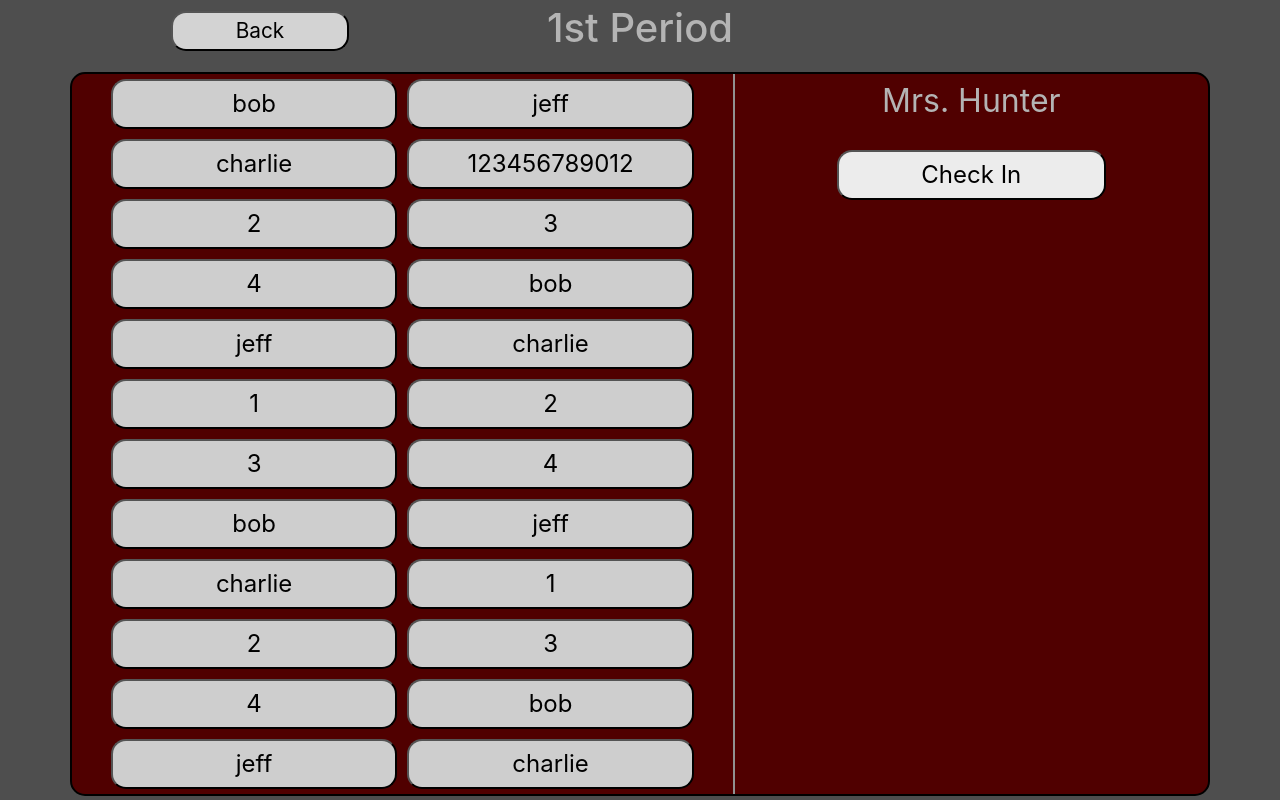
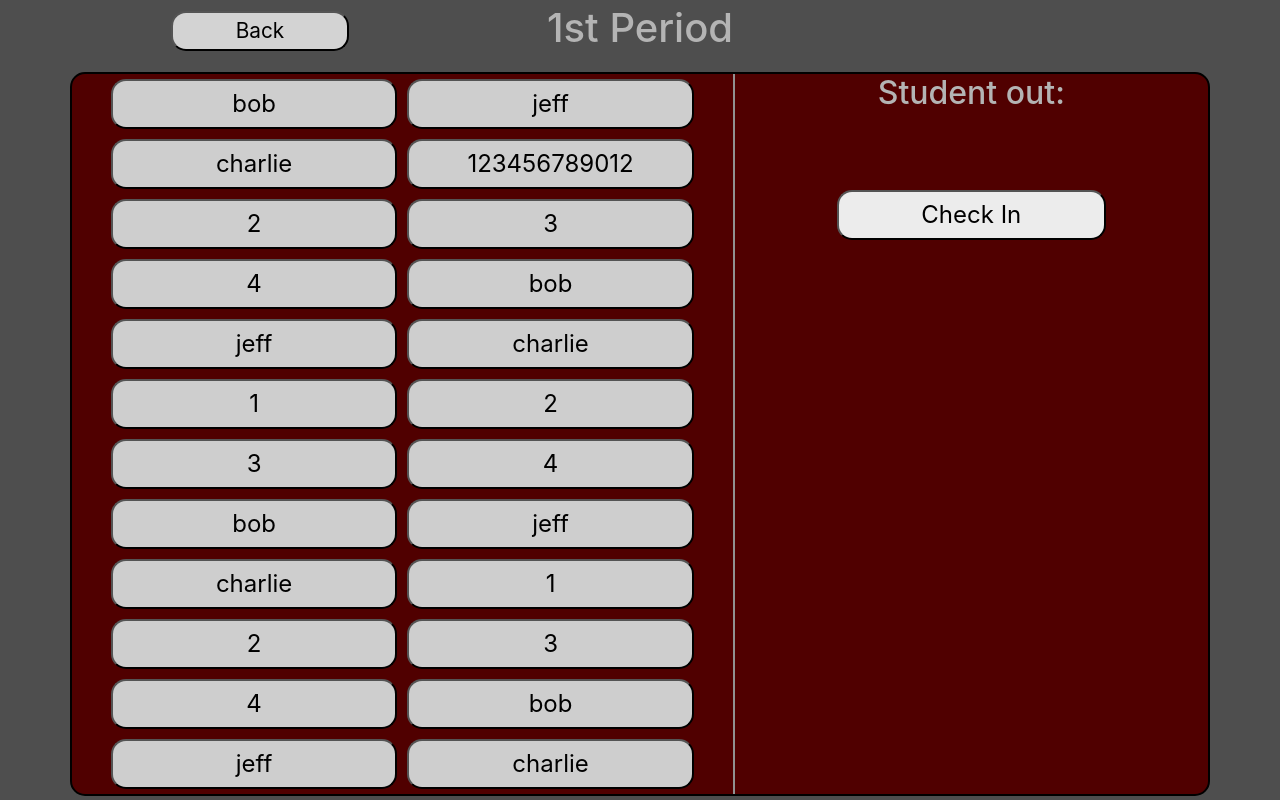
Before and after one commit to WildcatCyberSquad/HallPass, a React (Create React App) app in the folder hallpass/: page /First in a window 1280 px wide. Built offline with nearby package versions, Linux system fonts and the light colour scheme.

Commit message:
Get Mrs Hunters Suggestion

```diff
--- a/hallpass/src/ClassPages/FirstPeriod.js
+++ b/hallpass/src/ClassPages/FirstPeriod.js
@@ -8,8 +8,8 @@ import Time from "../modules/Time";
 function checkOut(name) {
   const time = Time();
 
-  document.getElementById("checkIn").innerHTML =
-    name + "'s checkout time: " + time;
+  document.getElementById("name").innerHTML = name;
+  document.getElementById("checkIn").innerHTML = "Checkout time: " + time;
 }
 
 function First() {
@@ -48,11 +48,11 @@ function First() {
             )}
           </div>
           <div className="col-5">
+            <h1 className="checkIn">Student out:</h1>
             <Link to="/">
               <div>
-                <button className="checkIn" id="checkIn">
-                  Mrs. Hunter
-                </button>
+                <button className="checkIn" id="name"></button>
+                <button className="checkIn" id="checkIn"></button>
               </div>
               <div>
                 <button className="checkIn2">Check In</button>
```
